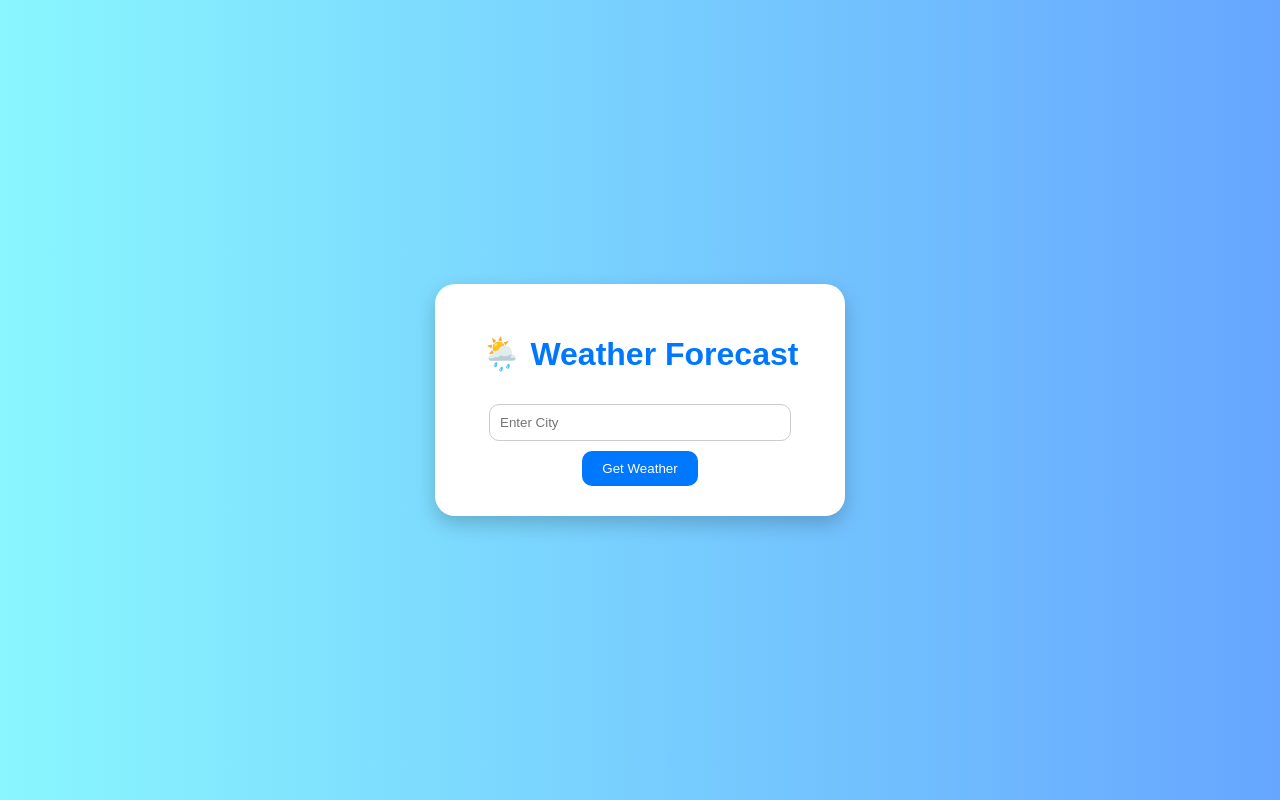
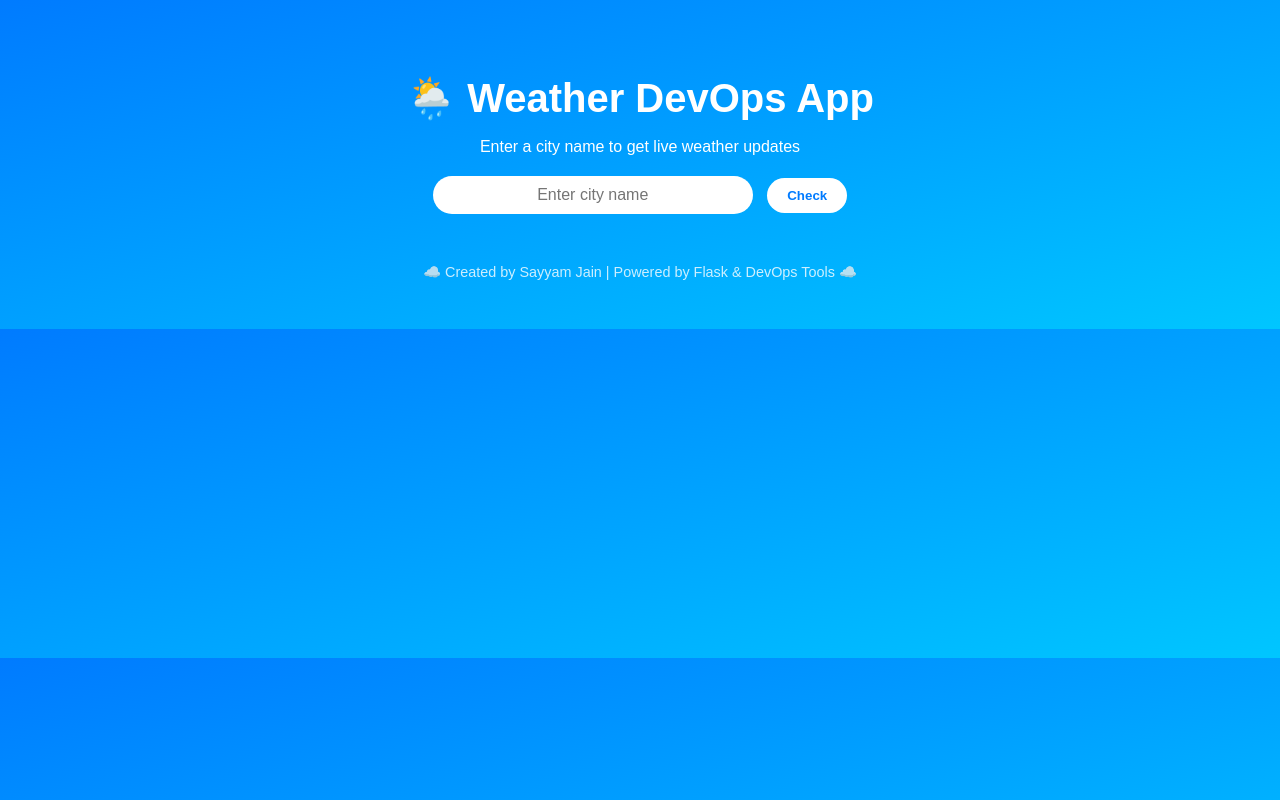
Before and after one commit to Sayyamjain1301/weather-devops, a Flask app: page / in a window 1280 px wide. Run offline with Flask 2, Linux system fonts and the light colour scheme.

Commit message:
Added full design and weather icons

```diff
--- a/app.py
+++ b/app.py
@@ -1,28 +1,40 @@
 from flask import Flask, render_template, request
-import requests, os
+import requests
+import os
 
 app = Flask(__name__)
 
-@app.route('/', methods=['GET', 'POST'])
+# Load your API key securely from environment variable
+api_key = os.getenv("WEATHER_API_KEY")
+
+@app.route("/", methods=["GET", "POST"])
 def index():
     weather = None
-    if request.method == 'POST':
-        city = request.form['city']
-        api_key = os.getenv("WEATHER_API_KEY")
-        url = f"http://api.openweathermap.org/data/2.5/weather?q={city}&appid={api_key}&units=metric"
+    error = None
+
+    if request.method == "POST":
+        city = request.form["city"]
+
+        # OpenWeatherMap API URL
+        url = f"https://api.openweathermap.org/data/2.5/weather?q={city}&appid={api_key}&units=metric"
+
         response = requests.get(url)
         data = response.json()
 
-        if data['cod'] == 200:
+        if data.get("cod") == 200:
             weather = {
-                'city': data['name'],
-                'temp': data['main']['temp'],
-                'description': data['weather'][0]['description'],
-                'humidity': data['main']['humidity'],
-                'wind': data['wind']['speed']
+                "city": data["name"],
+                "temp": data["main"]["temp"],
+                "description": data["weather"][0]["description"].title(),
+                "humidity": data["main"]["humidity"],
+                "wind": data["wind"]["speed"],
+                "icon": data["weather"][0]["icon"],
             }
+        else:
+            error = "City not found! Please try again."
 
-    return render_template('index.html', weather=weather)
+    return render_template("index.html", weather=weather, error=error)
+
 
 if __name__ == "__main__":
-    app.run(host='0.0.0.0', port=5000)
+    app.run(host="0.0.0.0", port=5000)
--- a/templates/index.html
+++ b/templates/index.html
@@ -3,93 +3,112 @@
 <head>
     <meta charset="UTF-8">
     <meta name="viewport" content="width=device-width, initial-scale=1.0">
-    <title>Weather App 🌤️</title>
+    <title>Weather DevOps App</title>
     <style>
         body {
             font-family: 'Poppins', sans-serif;
-            background: linear-gradient(to right, #89f7fe, #66a6ff);
-            color: #333;
-            display: flex;
-            justify-content: center;
-            align-items: center;
-            height: 100vh;
-            margin: 0;
-        }
-
-        .container {
-            background: white;
-            border-radius: 20px;
-            box-shadow: 0 8px 20px rgba(0, 0, 0, 0.2);
-            padding: 30px;
+            background: linear-gradient(to bottom right, #007BFF, #00C6FF);
+            color: white;
             text-align: center;
-            width: 350px;
+            padding: 40px;
         }
 
         h1 {
-            color: #0077ff;
+            font-size: 2.5em;
+            margin-bottom: 10px;
+        }
+
+        form {
+            margin: 20px 0;
         }
 
         input[type="text"] {
             padding: 10px;
-            border-radius: 10px;
-            border: 1px solid #ccc;
-            width: 80%;
-            margin-top: 10px;
+            width: 60%;
+            max-width: 300px;
+            border: none;
+            border-radius: 20px;
+            outline: none;
+            text-align: center;
+            font-size: 1em;
         }
 
         button {
             padding: 10px 20px;
-            border-radius: 10px;
             border: none;
-            background-color: #0077ff;
-            color: white;
+            background-color: #fff;
+            color: #007BFF;
+            font-weight: bold;
+            border-radius: 20px;
             cursor: pointer;
-            margin-top: 10px;
-            transition: 0.3s;
+            margin-left: 10px;
         }
 
         button:hover {
-            background-color: #005fcc;
+            background-color: #007BFF;
+            color: white;
         }
 
         .weather-card {
-            margin-top: 20px;
-            background: #f5f8ff;
+            margin-top: 30px;
+            background: rgba(255, 255, 255, 0.2);
+            backdrop-filter: blur(10px);
             border-radius: 15px;
-            padding: 20px;
-            box-shadow: inset 0 0 10px rgba(0,0,0,0.1);
+            padding: 30px;
+            display: inline-block;
+            box-shadow: 0 4px 10px rgba(0,0,0,0.2);
+        }
+
+        .weather-card img {
+            width: 100px;
         }
 
         .temp {
-            font-size: 48px;
+            font-size: 2em;
             font-weight: bold;
-            color: #0077ff;
+            margin: 10px 0;
         }
 
         .desc {
             text-transform: capitalize;
-            color: #555;
+        }
+
+        .error {
+            color: #ffcccc;
+            font-weight: bold;
+        }
+
+        footer {
+            margin-top: 50px;
+            font-size: 0.9em;
+            opacity: 0.8;
         }
     </style>
 </head>
 <body>
-    <div class="container">
-        <h1>🌦️ Weather Forecast</h1>
+    <h1>🌦️ Weather DevOps App</h1>
+    <p>Enter a city name to get live weather updates</p>
+
     <form method="POST">
-            <input type="text" name="city" placeholder="Enter City" required>
-            <br>
-            <button type="submit">Get Weather</button>
+        <input type="text" name="city" placeholder="Enter city name" required>
+        <button type="submit">Check</button>
     </form>
+
+    {% if error %}
+    <p class="error">{{ error }}</p>
+    {% endif %}
 
     {% if weather %}
     <div class="weather-card">
         <h2>{{ weather.city }}</h2>
+        <img src="http://openweathermap.org/img/wn/{{ weather.icon }}@2x.png" alt="Weather Icon">
         <p class="temp">{{ weather.temp }}°C</p>
         <p class="desc">{{ weather.description }}</p>
         <p>💧 Humidity: {{ weather.humidity }}%</p>
         <p>🌬️ Wind: {{ weather.wind }} m/s</p>
     </div>
     {% endif %}
-    </div>
+
+    <footer>☁️ Created by Sayyam Jain | Powered by Flask & DevOps Tools ☁️</footer>
 </body>
 </html>
```
Lines whose indentation alone changed are shown as unchanged.
